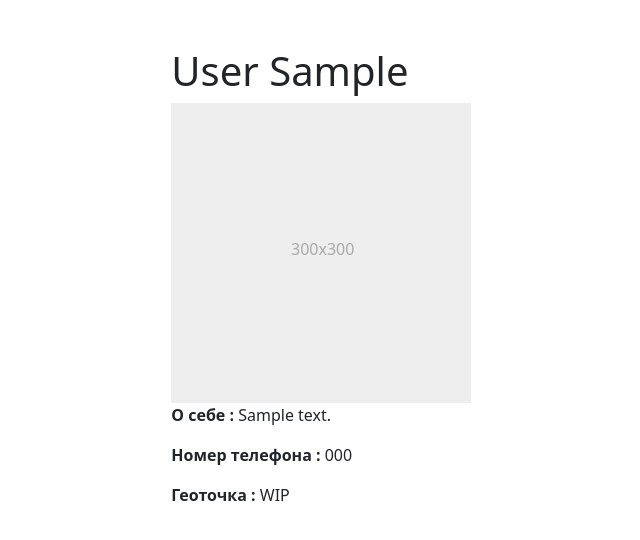
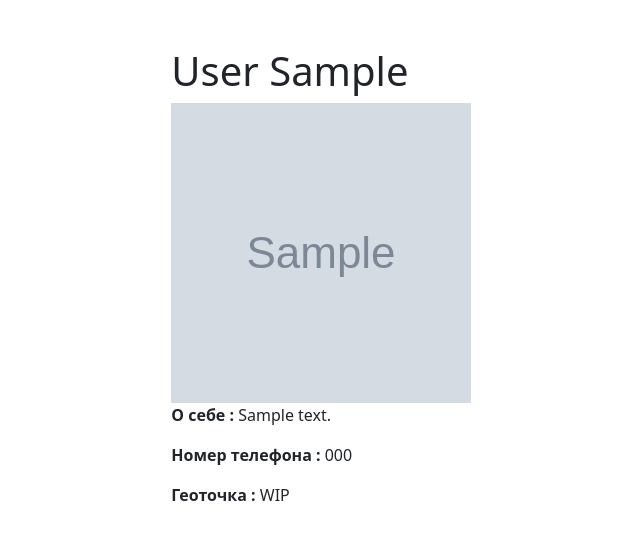
Before and after one commit to InferusAnima/SocialSystem, a Django app: page /user_info/1 in a window 1280 px wide. Shown: the part 66-606 px from the top of the page, without its empty margins (58-698 px from the left). Run offline with Django 4.2, Linux system fonts and the light colour scheme; tables that the repository leaves empty hold one stand-in row (values such as "Sample post"); grey boxes marked "Sample" are stand-in pictures; some libraries are stand-ins or nearby versions.

Commit message:
Photo user fix

```diff
--- a/main/templates/main/user_info.html
+++ b/main/templates/main/user_info.html
@@ -3,8 +3,8 @@
 
 {% block content %}
 <h1>{{c_user.last_name}} {{c_user.first_name}}</h1>
-{% if c_user.photo %}
-<img src="{{c_user.photo.url}}" width="300" height="300">
+{% if c_user.profile.photo %}
+<img src="{{c_user.profile.photo.url}}" width="300" height="300">
 {% else %}
 <svg class="bd-placeholder-img bd-placeholder-img-lg featurette-image img-fluid mx-auto" width="300" height="300"
      xmlns="http://www.w3.org/2000/svg" role="img" aria-label="Placeholder: 500x500"
```
